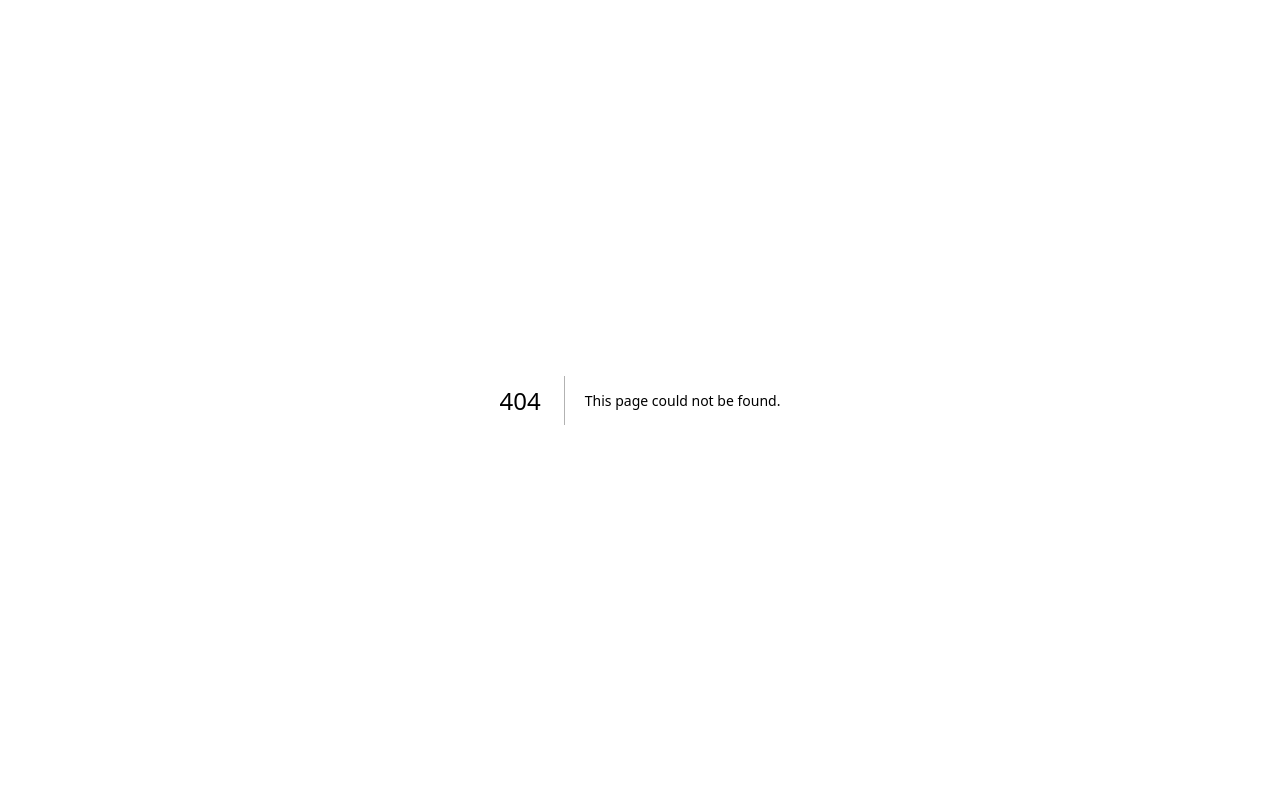
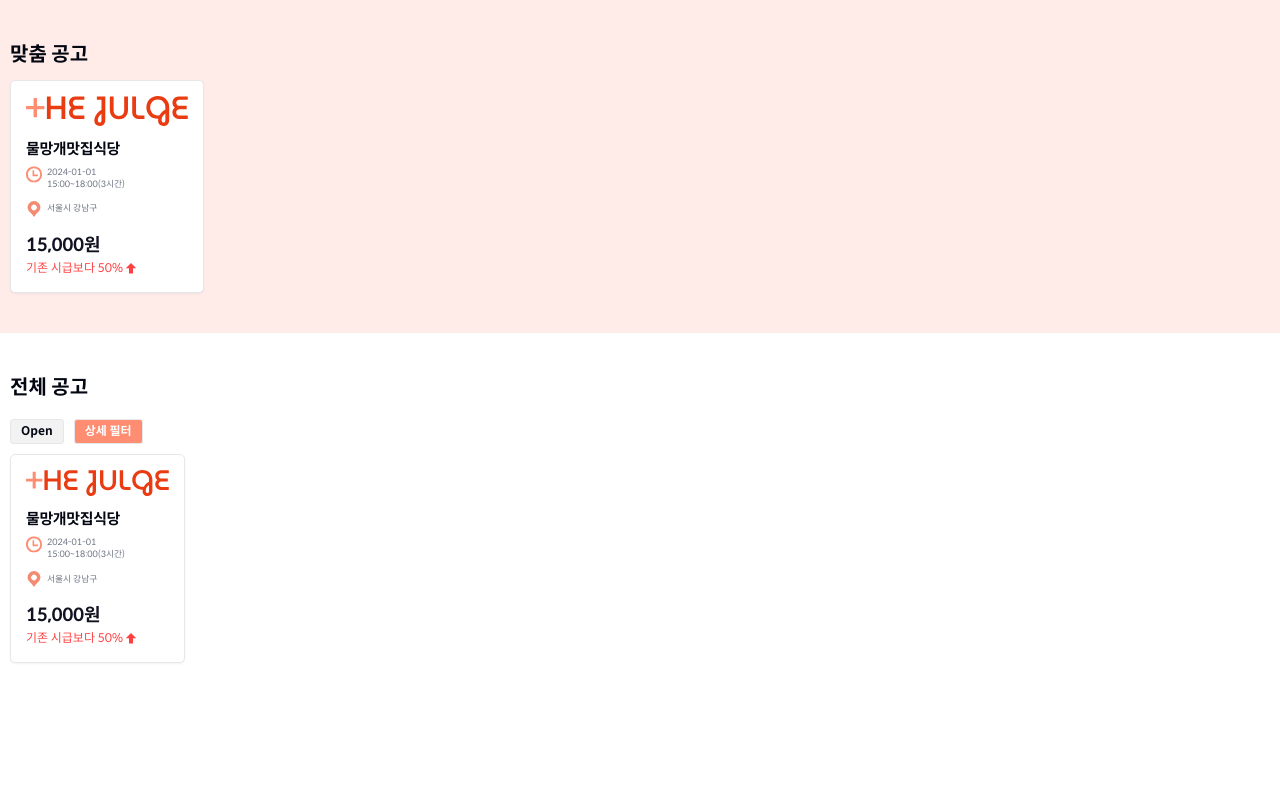
Before and after one commit to dkile/Julge, a Next.js app: page /notices in a window 1280 px wide. Before the commit this address had no page. Shown: the top 800 px of the page. Built offline with nearby package versions, Linux system fonts and the light colour scheme.

Commit message:
fix : pr충돌문제로 인한 오류 해결 및 폴더명 변경 (Use -> NoticeList)

```diff
--- a/src/components/notices/FilterModal.tsx
+++ /dev/null
@@ -1,21 +0,0 @@
-import React from "react";
-import Modal from "react-modal";
-
-interface ModalProps {
-  isOpen: boolean;
-  onClose: () => void;
-}
-
-const FilterModal: React.FC<ModalProps> = ({ isOpen, onClose }) => {
-  return (
-    <Modal isOpen={isOpen} onRequestClose={onClose} contentLabel="Filter Modal">
-      <div>
-        <h2>Modal Title</h2>
-        <p>Modal Content Goes Here</p>
-        <button onClick={onClose}>Close Modal</button>
-      </div>
-    </Modal>
-  );
-};
-
-export default FilterModal;
--- /dev/null
+++ b/src/components/notices/NoticeListCard.tsx
@@ -0,0 +1,57 @@
+import Image from "next/image";
+
+import {
+  Card,
+  CardContent,
+  CardDescription,
+  CardFooter,
+  CardHeader,
+  CardTitle,
+} from "@/components/ui/card";
+
+export default function NoticeListCard() {
+  const test = true ? "text-red-40" : "text-red-20";
+  return (
+    <>
+      <Card className="w-auto max-w-[37.5rem]">
+        <CardHeader>
+          <Image src="/icons/logo.svg" alt="" width={162} height={148} />
+        </CardHeader>
+        <CardContent>
+          <div className="flex flex-col gap-[1rem]">
+            <CardTitle>물망개맛집식당</CardTitle>
+            <div className="flex items-start gap-[0.5rem]">
+              <Image src="/icons/clock.svg" alt="" width={16} height={16} />
+              <div>
+                <CardDescription>2024-01-01</CardDescription>
+                <CardDescription>15:00~18:00(3시간)</CardDescription>
+              </div>
+            </div>
+            <div className="flex items-center gap-[0.5rem]">
+              <Image src="/icons/point.svg" alt="" width={16} height={16} />
+              <CardDescription>서울시 강남구</CardDescription>
+            </div>
+          </div>
+        </CardContent>
+        <CardFooter>
+          <div className="flex flex-col">
+            <span className="text-[1.8rem] font-[700] text-black">
+              15,000원
+            </span>
+            <div className="flex ">
+              <span className={`text-[1.2rem] font-[400] ${test}`}>
+                기존 시급보다 50%
+              </span>
+              <Image
+                src="/icons/arrow_up_bold.svg"
+                alt=""
+                width={16}
+                height={16}
+              />
+            </div>
+          </div>
+        </CardFooter>
+      </Card>
+    </>
+  );
+}
--- /dev/null
+++ b/src/components/notices/NoticeListDropDownMenu.tsx
@@ -0,0 +1,31 @@
+import { Button } from "@/components/ui/button";
+import {
+  DropdownMenu,
+  DropdownMenuContent,
+  DropdownMenuGroup,
+  DropdownMenuItem,
+  DropdownMenuTrigger,
+} from "@/components/ui/dropdown-menu";
+
+export default function NoticeDropdownMenu() {
+  return (
+    <DropdownMenu>
+      <DropdownMenuTrigger asChild>
+        <Button
+          className="w-[auto] justify-between bg-gray-10 text-[1.2rem] font-bold "
+          variant="outline"
+        >
+          Open
+        </Button>
+      </DropdownMenuTrigger>
+      <DropdownMenuContent className="w-56">
+        <DropdownMenuGroup>
+          <DropdownMenuItem>마감임박순</DropdownMenuItem>
+          <DropdownMenuItem>시급많은순</DropdownMenuItem>
+          <DropdownMenuItem>시급적은순</DropdownMenuItem>
+          <DropdownMenuItem>가나다순</DropdownMenuItem>
+        </DropdownMenuGroup>
+      </DropdownMenuContent>
+    </DropdownMenu>
+  );
+}
--- a/src/components/notices/UsePagination.tsx
+++ b/src/components/notices/NoticeListPagination.tsx
@@ -8,7 +8,7 @@ import {
   PaginationPrevious,
 } from "@/components/ui/pagination";
 
-export default function UsePagination() {
+export default function NoticeListPagination() {
   return (
     <Pagination>
       <PaginationContent>
--- /dev/null
+++ b/src/components/notices/NoticeListPopover.tsx
@@ -0,0 +1,23 @@
+import { Button } from "@/components/ui/button";
+import {
+  Popover,
+  PopoverContent,
+  PopoverTrigger,
+} from "@/components/ui/popover";
+
+export default function NoticeListPopover() {
+  return (
+    <Popover>
+      <PopoverTrigger asChild>
+        <Button
+          className="w-[auto] bg-red-30 text-[1.2rem] font-semibold text-white"
+          variant="outline"
+        >
+          상세 필터
+        </Button>
+      </PopoverTrigger>
+
+      <PopoverContent>TODO</PopoverContent>
+    </Popover>
+  );
+}
--- a/src/components/notices/UseButton.tsx
+++ /dev/null
@@ -1,33 +0,0 @@
-import { useState } from "react";
-
-import { Button } from "@/components/ui/button";
-
-import FilterModal from "./FilterModal";
-
-export default function UseButton() {
-  const [modalIsOpen, setModalIsOpen] = useState(false);
-
-  const openModal = () => {
-    setModalIsOpen(true);
-  };
-
-  const onCloseHandle = () => {
-    setModalIsOpen(false);
-  };
-
-  return (
-    <>
-      <Button
-        onClick={openModal}
-        className="w-[auto] bg-red-30 text-[1.2rem] font-semibold text-white"
-      >
-        상세 필터
-      </Button>
-      {modalIsOpen && (
-        <div>
-          <FilterModal isOpen={modalIsOpen} onClose={onCloseHandle} />
-        </div>
-      )}
-    </>
-  );
-}
--- a/src/components/ui/dialog.tsx
+++ b/src/components/ui/dialog.tsx
@@ -36,7 +36,7 @@ const DialogContent = React.forwardRef<
     <DialogPrimitive.Content
       ref={ref}
       className={cn(
-        "fixed left-[50%] top-[50%] z-50 grid w-full max-w-lg translate-x-[-50%] translate-y-[-50%] gap-4 border bg-background p-6 shadow-lg duration-200 data-[state=open]:animate-in data-[state=closed]:animate-out data-[state=closed]:fade-out-0 data-[state=open]:fade-in-0 data-[state=closed]:zoom-out-95 data-[state=open]:zoom-in-95 data-[state=closed]:slide-out-to-left-1/2 data-[state=closed]:slide-out-to-top-[48%] data-[state=open]:slide-in-from-left-1/2 data-[state=open]:slide-in-from-top-[48%] sm:rounded-lg",
+        "sm:rounded-lg fixed left-[50%] top-[50%] z-50 grid w-full max-w-lg translate-x-[-50%] translate-y-[-50%] gap-4 border bg-background p-6 shadow-lg duration-200 data-[state=open]:animate-in data-[state=closed]:animate-out data-[state=closed]:fade-out-0 data-[state=open]:fade-in-0 data-[state=closed]:zoom-out-95 data-[state=open]:zoom-in-95 data-[state=closed]:slide-out-to-left-1/2 data-[state=closed]:slide-out-to-top-[48%] data-[state=open]:slide-in-from-left-1/2 data-[state=open]:slide-in-from-top-[48%]",
         className,
       )}
       {...props}
@@ -57,7 +57,7 @@ const DialogHeader = ({
 }: React.HTMLAttributes<HTMLDivElement>) => (
   <div
     className={cn(
-      "flex flex-col space-y-1.5 text-center sm:text-left",
+      "sm:text-left flex flex-col space-y-1.5 text-center",
       className,
     )}
     {...props}
@@ -71,7 +71,7 @@ const DialogFooter = ({
 }: React.HTMLAttributes<HTMLDivElement>) => (
   <div
     className={cn(
-      "flex flex-col-reverse sm:flex-row sm:justify-end sm:space-x-2",
+      "sm:flex-row sm:justify-end sm:space-x-2 flex flex-col-reverse",
       className,
     )}
     {...props}
--- /dev/null
+++ b/src/pages/notices.tsx
@@ -0,0 +1,31 @@
+import NoticeListCard from "@/components/notices/NoticeListCard";
+import NoticeDropdownMenu from "@/components/notices/NoticeListDropDownMenu";
+import NoticeListPagination from "@/components/notices/NoticeListPagination";
+import NoticeListPopover from "@/components/notices/NoticeListPopover";
+
+export default function notices() {
+  return (
+    <>
+      <div className="flex h-auto w-[auto] flex-col gap-[1rem] bg-red-10 px-[1rem] py-[4rem]">
+        <h1 className="text-[2rem] font-[700]">맞춤 공고</h1>
+        <div className="flex gap-[1rem]">
+          <NoticeListCard />
+        </div>
+      </div>
+
+      <div className="flex h-auto w-[38rem] flex-col gap-[1rem] px-[1rem] py-[4rem]">
+        <div className="flex flex-col gap-[1.6rem]">
+          <h1 className="text-[2rem] font-[700]">전체 공고</h1>
+          <div className="flex gap-[1rem]">
+            <NoticeDropdownMenu />
+            <NoticeListPopover />
+          </div>
+        </div>
+        <div className="grid grid-cols-2 grid-rows-3  gap-[1rem]">
+          <NoticeListCard />
+        </div>
+        <NoticeListPagination />
+      </div>
+    </>
+  );
+}
```
Also changed, not shown: 1 other file (tests, documents, lock files or other folders).
